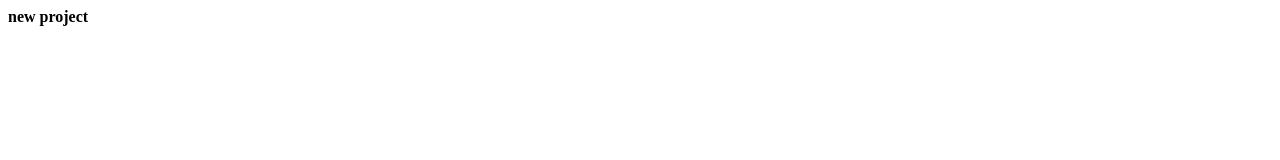
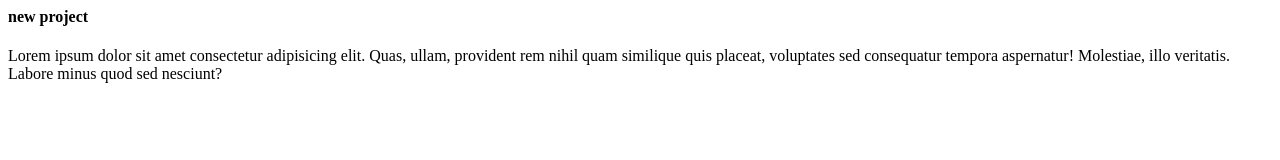
Before and after one commit to anushatalada/sai-anusha, a plain HTML site: page index.html in a window 1280 px wide. Drawn offline with Linux system fonts and the light colour scheme.

Commit message:
second commit

```diff
--- a/index.html
+++ b/index.html
@@ -8,6 +8,7 @@
     <h4>
         new project
     </h4>
+    <p> Lorem ipsum dolor sit amet consectetur adipisicing elit. Quas, ullam, provident rem nihil quam similique quis placeat, voluptates sed consequatur tempora aspernatur! Molestiae, illo veritatis. Labore minus quod sed nesciunt?</p>
     </body>
 
 </html>
```
